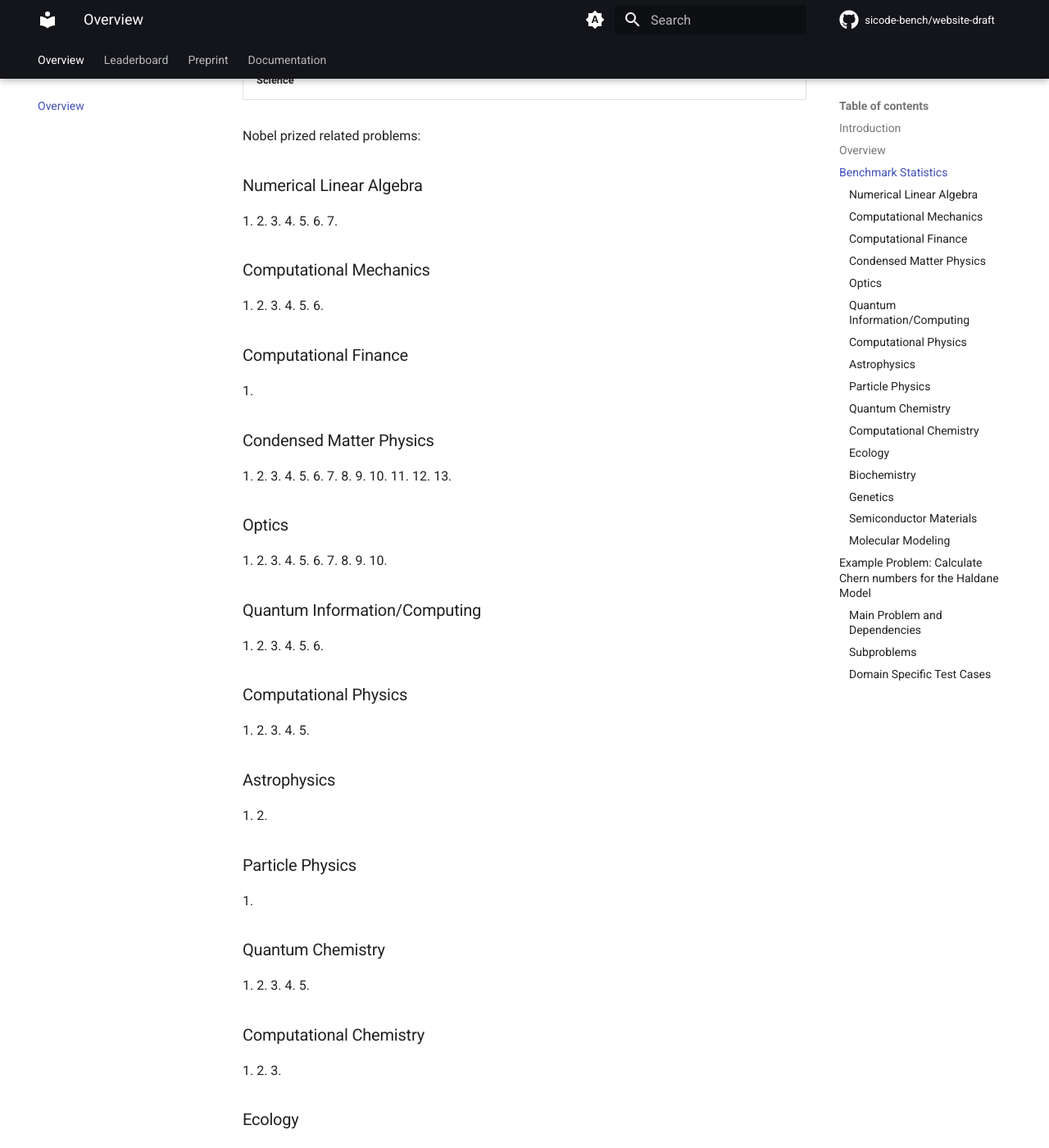
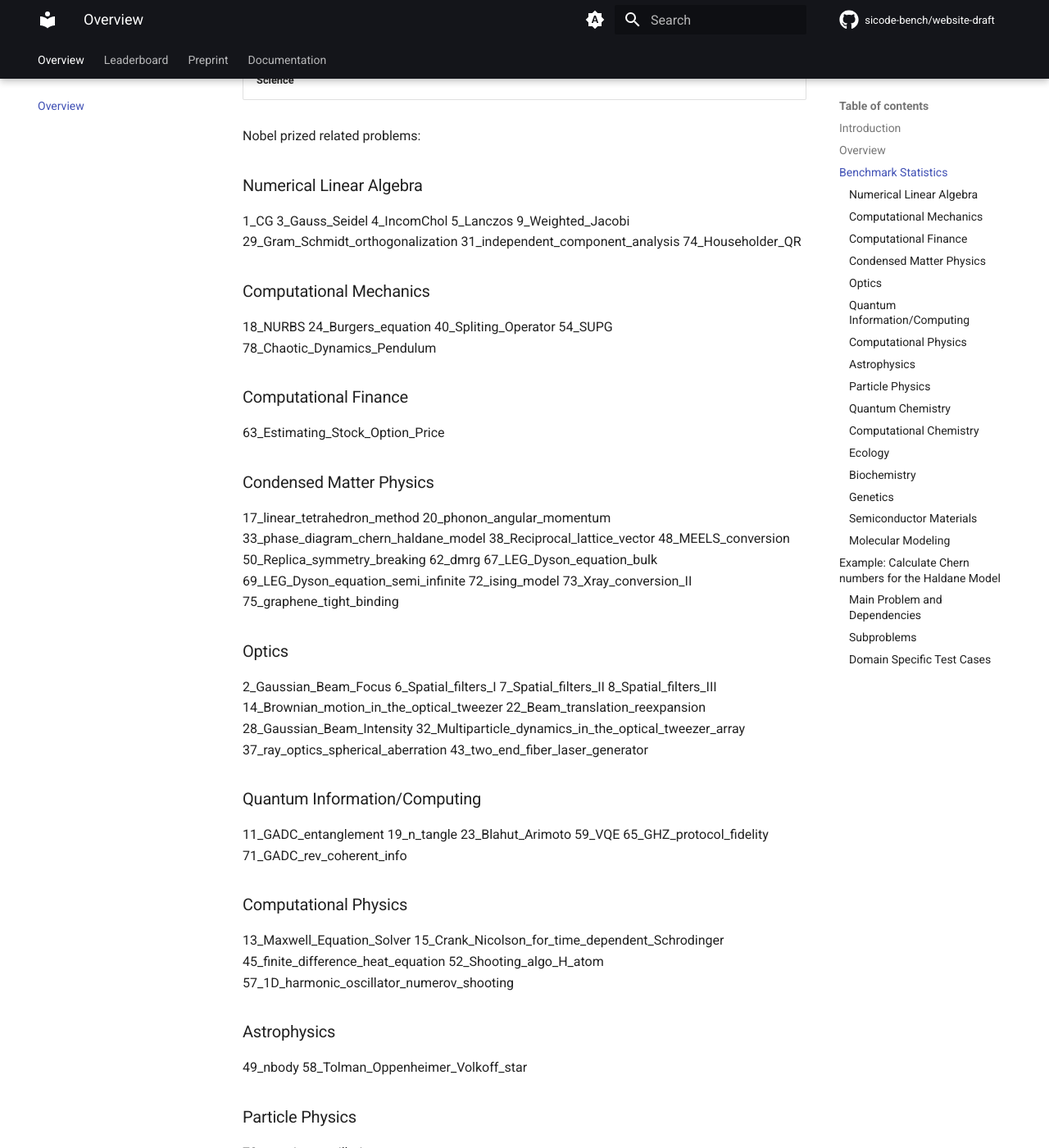
Before and after one commit to scicode-bench/scicode-bench.github.io, an MkDocs documentation site: the page built from docs/index.md, in a window 1280 px wide and 1400 px high, scrolled down 2468 px. Shown: the whole window at 82% size. Built offline with MkDocs 1.6.1 and Material for MkDocs 9.7.7, drawn with Linux system fonts in a browser that asks for light colours; comment, search, counter and statistics services are not loaded; some of the changed text lies outside the part shown.

Commit message:
Update index.md

```diff
--- a/docs/index.md
+++ b/docs/index.md
@@ -78,118 +78,116 @@ SciCode sources challenging and realistic research-level coding problems across
 Nobel prized related problems:
 
 ### Numerical Linear Algebra
-1.
-2.
-3.
-4.
-5.
-6.
-7.
-
+1_CG
+3_Gauss_Seidel
+4_IncomChol
+5_Lanczos
+9_Weighted_Jacobi
+29_Gram_Schmidt_orthogonalization
+31_independent_component_analysis
+74_Householder_QR
 ### Computational Mechanics
-1.
-2.
-3.
-4.
-5.
-6.
+18_NURBS
+24_Burgers_equation
+40_Spliting_Operator
+54_SUPG
+78_Chaotic_Dynamics_Pendulum
 
 ### Computational Finance
-1.
+63_Estimating_Stock_Option_Price
 
 ### Condensed Matter Physics
-1.
-2.
-3.
-4.
-5.
-6.
-7.
-8.
-9.
-10.
-11.
-12.
-13.
+17_linear_tetrahedron_method
+20_phonon_angular_momentum
+33_phase_diagram_chern_haldane_model
+38_Reciprocal_lattice_vector
+48_MEELS_conversion
+50_Replica_symmetry_breaking
+62_dmrg
+67_LEG_Dyson_equation_bulk
+69_LEG_Dyson_equation_semi_infinite
+72_ising_model
+73_Xray_conversion_II
+75_graphene_tight_binding
 
 ### Optics
-1.
-2.
-3.
-4.
-5.
-6.
-7.
-8.
-9.
-10.
+2_Gaussian_Beam_Focus
+6_Spatial_filters_I
+7_Spatial_filters_II
+8_Spatial_filters_III
+14_Brownian_motion_in_the_optical_tweezer
+22_Beam_translation_reexpansion
+28_Gaussian_Beam_Intensity
+32_Multiparticle_dynamics_in_the_optical_tweezer_array
+37_ray_optics_spherical_aberration
+43_two_end_fiber_laser_generator
 
 ### Quantum Information/Computing
-1.
-2.
-3.
-4.
-5.
-6.
+11_GADC_entanglement
+19_n_tangle
+23_Blahut_Arimoto
+59_VQE
+65_GHZ_protocol_fidelity
+71_GADC_rev_coherent_info
 
 ### Computational Physics
-1.
-2.
-3.
-4.
-5.
+13_Maxwell_Equation_Solver
+15_Crank_Nicolson_for_time_dependent_Schrodinger
+45_finite_difference_heat_equation
+52_Shooting_algo_H_atom
+57_1D_harmonic_oscillator_numerov_shooting
 
 ### Astrophysics
-1.
-2.
+49_nbody
+58_Tolman_Oppenheimer_Volkoff_star
 
 ### Particle Physics
-1.
+70_neutrino_oscillation
 
 ### Quantum Chemistry
-1.
-2.
-3.
-4.
-5.
+12_Schrodinger_DFT_with_SCF
+30_helium_slater_jastrow_wavefunction
+46_helium_atom_vmc
+66_kolmogorov_crespi_potential
+68_helium_atom_dmc
 
 ### Computational Chemistry
-1.
-2.
-3.
+10_ewald_summation
+16_Davidson_method
+60_Widom_particle_insertion
 
 ### Ecology
-1.
-2.
-3.
-4.
-5.
-6.
+25_CRM_in_chemostat
+26_CRM_in_serial_dilution
+41_Structural_stability_in_serial_dilution
+53_Stochastic_Lotka_Volterra
+55_Swift_Hohenberg
+56_temporal_niches
 
 ### Biochemistry
-1.
+44_two_mer_entropy
 
 ### Genetics
-1.
+76_protein_dna_binding
 
 ### Semiconductor Materials
-1.
-2.
-3.
-4.
-5.
-6.
-7.
+21_Absorption_coefficient_for_alloy_GaAlAs
+27_Design_trade_offs_for_high_speed_photodetectors
+34_PN_diode_band_diagram
+35_Quantum_Dot_Absorption_Spectrum
+36_Quasi_Fermi_levels_of_photo_resistor_out_of_equilibrium
+39_Reflection_spectra_for_a_Distributed_Bragg_Reflector
+42_The_threshold_current_for_multi_quantum_well_lasers
 
 ### Molecular Modeling
-1.
-2.
-3.
-4.
-5.
-6.
+47_Internal_Energy
+51_Simple_Molecular_Dynamics
+64_GCMC
+77_Berendsen_thermostat
+79_Nose_Hoover_chain_thermostat
+80_Anderson_thermostat
 
-## Example Problem: Calculate Chern numbers for the Haldane Model
+## Example: Calculate Chern numbers for the Haldane Model
 ### Main Problem and Dependencies
 **1. Generate an array of Chern numbers for the Haldane model on a hexagonal lattice by sweeping the following parameters: the on-site energy to next-nearest-neighbor coupling constant ratio ($m/t_2$ from -6 to 6 with $N$ samples) and the phase ($\phi$ from -$\pi$ to $\pi$ with $N$ samples) values. Given the lattice spacing $a$, the nearest-neighbor coupling constant $t_1$, the next-nearest-neighbor coupling constant $t_2$, the grid size $\delta$ for discretizing the Brillouin zone in the $k_x$ and $k_y$ directions (assuming the grid sizes are the same in both directions), and the number of sweeping grid points $N$ for $m/t_2$ and $\phi$.**
 
```
